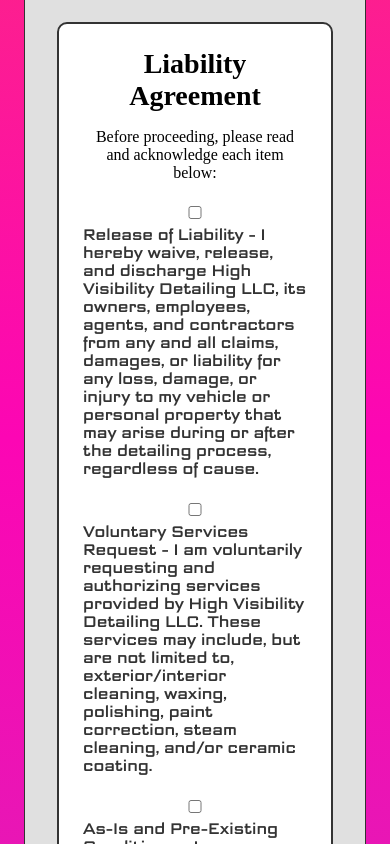
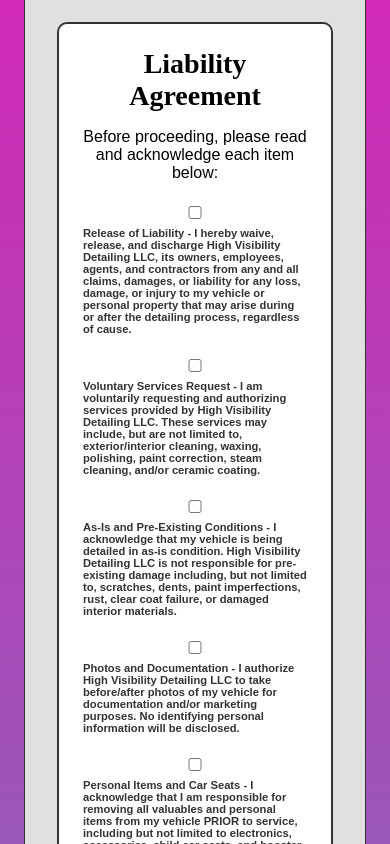
Before and after one commit to trafficBSolutions/High-Visibility, a React (Create React App) app: page /services/service-quote in a window 390 px wide. Shown: the part 3960-4804 px from the top of the page. Built offline with nearby package versions, Linux system fonts and the light colour scheme; a web font is replaced by a local one.

Commit message:
Update service.css

```diff
--- a/src/css/service.css
+++ b/src/css/service.css
@@ -307,7 +307,13 @@
   padding-left: 1rem;
   list-style: disc;
 }
-
+.liability-section label {
+    font-family: Arial, Helvetica, sans-serif;
+    font-weight: 575;
+}
+.liability-intro {
+  font-family: Arial, Helvetica, sans-serif;
+}
 @media screen and (max-width: 1200px) and (orientation: landscape) {
   .service-card-container {
     max-width: 250px;
@@ -319,6 +325,11 @@
   }
   .services-wrapper {
     gap: 1rem;
+  }
+}
+@media screen and (min-width: 320px) and (max-width: 640px) and (orientation: portrait) {
+  .liability-section label {
+    font-size: 0.7rem;
   }
 }
 @media screen and (max-width: 320px) and (orientation: landscape) {
```
